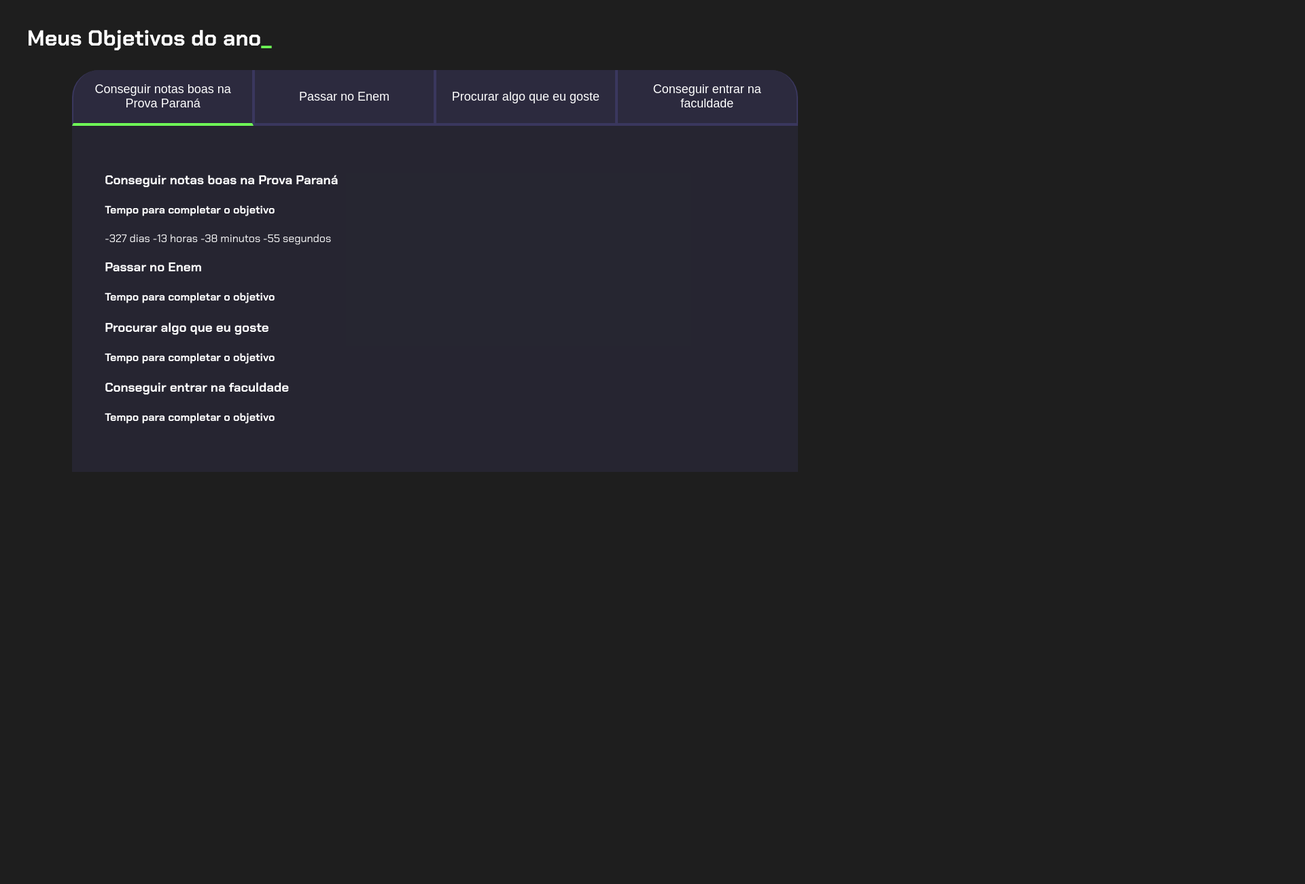
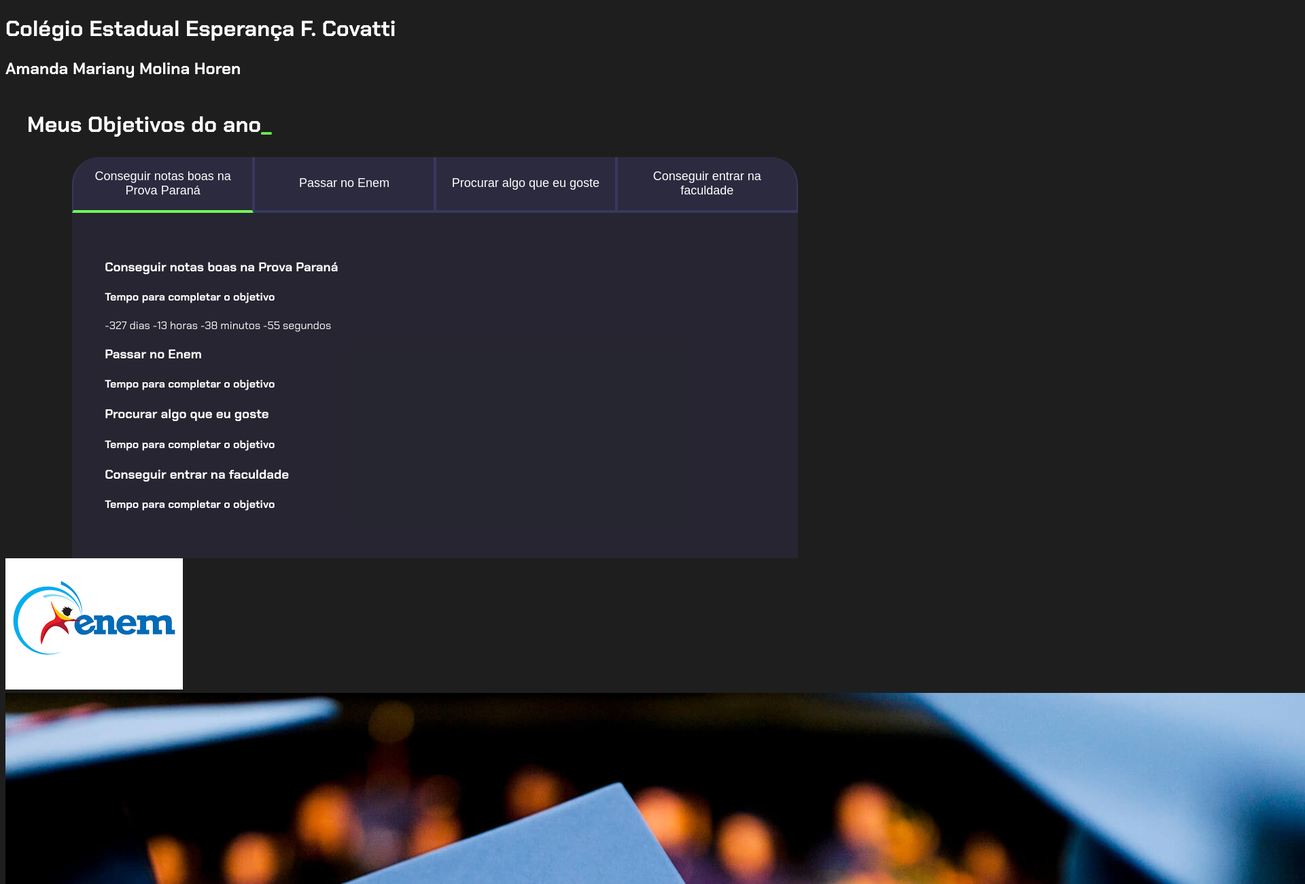
Before and after one commit to mandymolas/SITE.PROJETO.DE.VIDA, a plain HTML site: page index.html in a window 1280 px wide. Shown: the top 1300 px of the page at 68% size, 1920 px wide, since content can reach past the window. Before the commit the page ends 800 px from the top, so only its background shows below. Drawn offline with Linux system fonts and the light colour scheme.

Commit message:
atualização

```diff
--- a/index.html
+++ b/index.html
@@ -3,6 +3,8 @@
 <head>
     <meta charset="UTF-8">
     <meta name="viewport" content="width=device-width, initial-scale=1.0">
+    <h1>Colégio Estadual Esperança F. Covatti</h1>
+    <h2>Amanda Mariany Molina Horen</h2>
     <title>Meus objetivos do ano</title>
     <link rel="stylesheet" href="style.css">
 </head>
@@ -40,6 +42,8 @@
 </div>
 </div>
 </section>
+<img src="enem.png" alt="enem">
+<img src="faculdade.jpg" alt="faculdade">
 <script src="main.js"></script>
 </body>
 </html>
```
